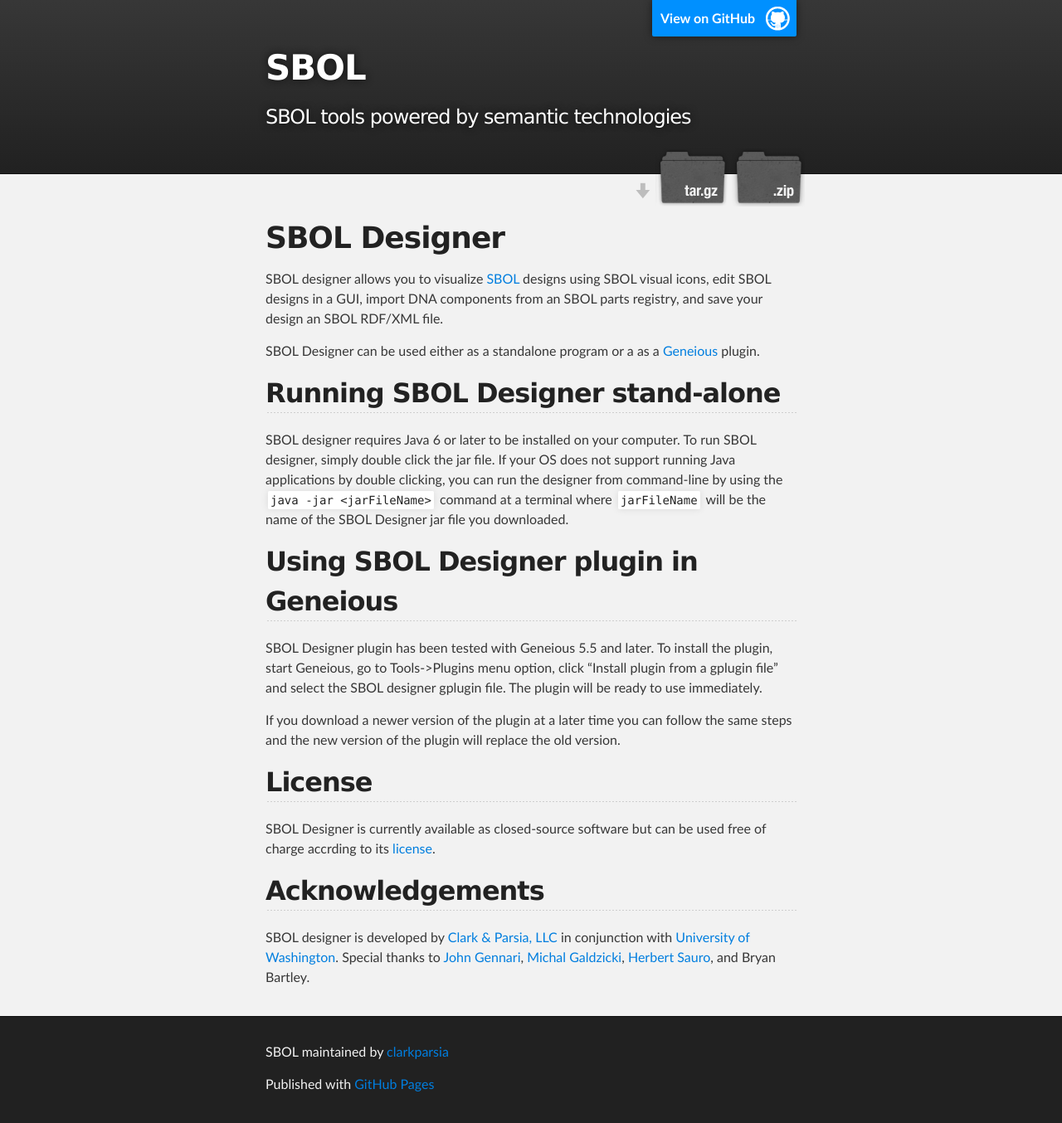
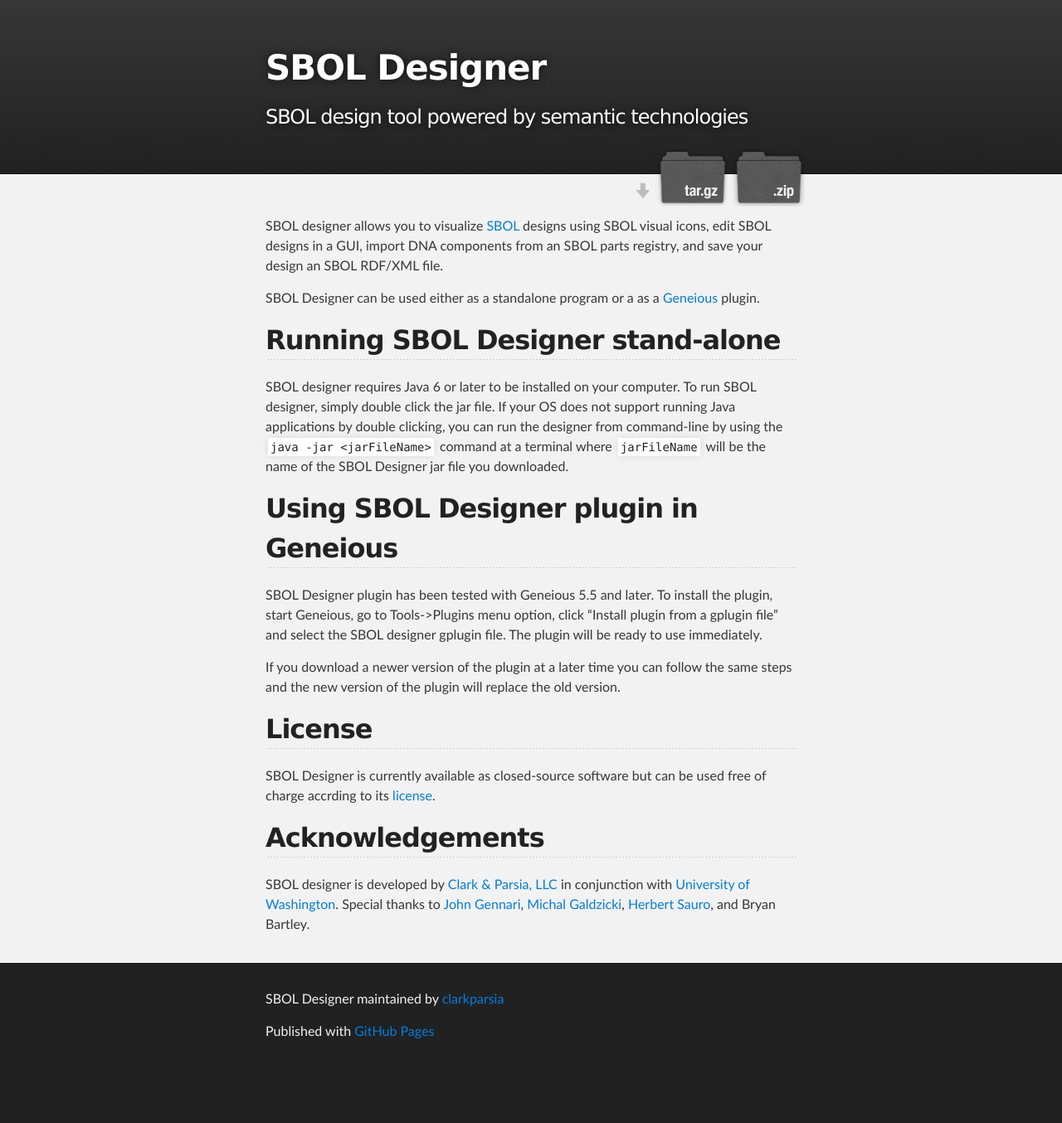
Before and after one commit to clarkparsia/sbol, a Jekyll site: the page built from index.md, in a window 1280 px wide. Shown: the whole page at 83% size. Built offline with Jekyll 4.4.1, drawn with Linux system fonts in a browser that asks for light colours; Markdown is read by kramdown in place of the engine named in the settings; after the commit the page ends 1290 px from its top, so only the background shows below that.

Commit message:
Update title

```diff
--- a/_layouts/index.html
+++ b/_layouts/index.html
@@ -8,7 +8,7 @@
 
     <link rel="stylesheet" type="text/css" media="screen" href="stylesheets/stylesheet.css">
 
-    <title>SBOL</title>
+    <title>SBOL Designer</title>
   </head>
 
   <body>
@@ -16,10 +16,10 @@
     <!-- HEADER -->
     <div id="header_wrap" class="outer">
         <header class="inner">
-          <a id="forkme_banner" href="https://github.com/clarkparsia/sbol">View on GitHub</a>
+          <!-- <a id="forkme_banner" href="https://github.com/clarkparsia/sbol">View on GitHub</a>  -->
 
-          <h1 id="project_title">SBOL</h1>
-          <h2 id="project_tagline">SBOL tools powered by semantic technologies</h2>
+          <h1 id="project_title">SBOL Designer</h1>
+          <h2 id="project_tagline">SBOL design tool powered by semantic technologies</h2>
 
             <section id="downloads">
               <a class="zip_download_link" href="https://github.com/clarkparsia/sbol/archive/master.zip">Download this project as a .zip file</a>
@@ -38,7 +38,7 @@
     <!-- FOOTER  -->
     <div id="footer_wrap" class="outer">
       <footer class="inner">
-        <p class="copyright">SBOL maintained by <a href="https://github.com/clarkparsia">clarkparsia</a></p>
+        <p class="copyright">SBOL Designer maintained by <a href="https://github.com/clarkparsia">clarkparsia</a></p>
         <p>Published with <a href="http://pages.github.com">GitHub Pages</a></p>
       </footer>
     </div>
--- a/index.md
+++ b/index.md
@@ -1,8 +1,6 @@
 ---
 layout: index
 ---
-
-# SBOL Designer
 
 SBOL designer allows you to visualize [SBOL](http://www.sbolstandard.org/) designs using SBOL visual icons, edit SBOL designs
 in a GUI, import DNA components from an SBOL parts registry, and save your design an SBOL RDF/XML
```
